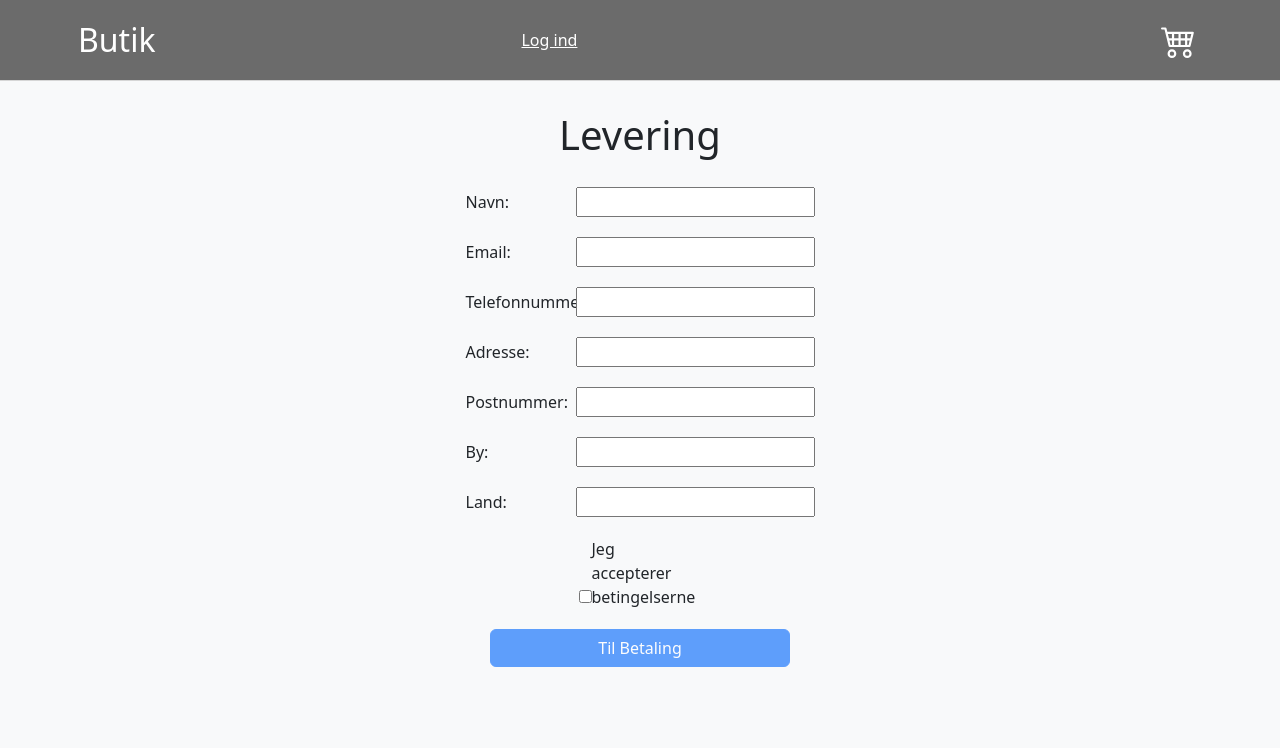
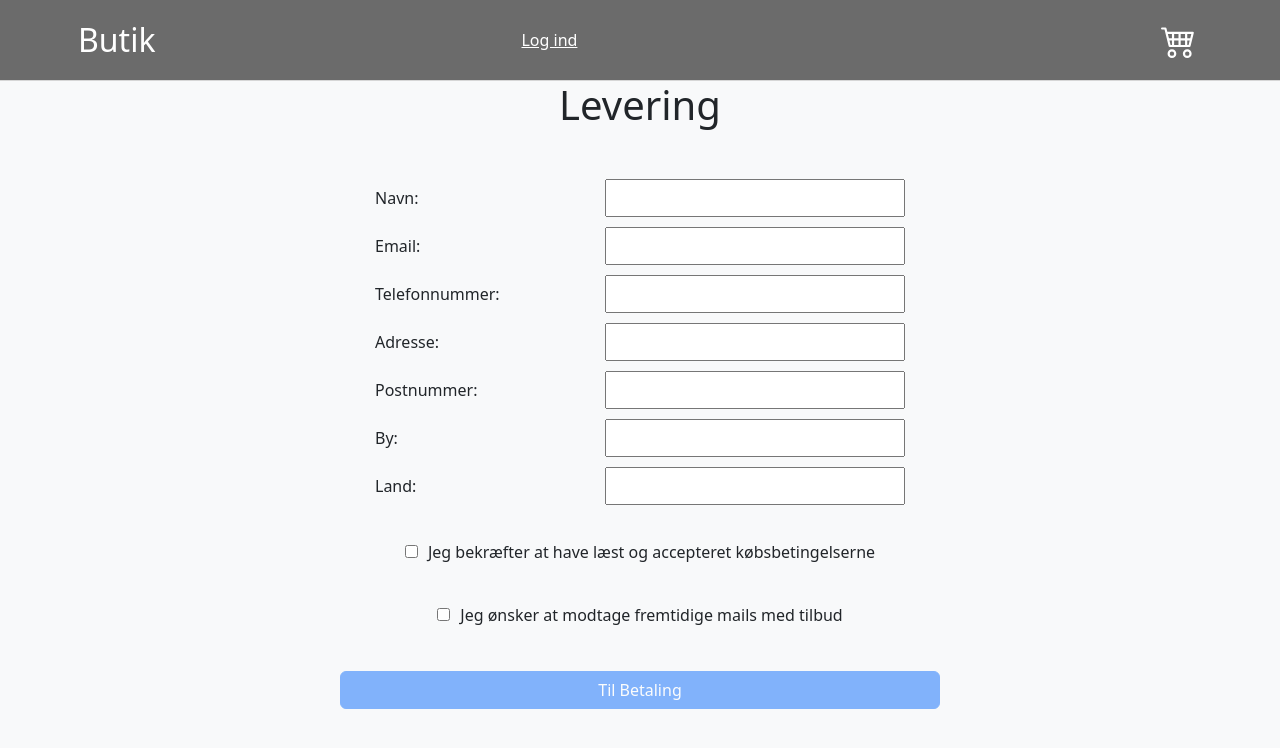
Before and after one commit to oska0281/frontendprojektgruppe7, a React (Vite) app: page /levering in a window 1280 px wide. Shown: the top 748 px of the page. Built offline with nearby package versions, Linux system fonts and the light colour scheme; no server answers.

Commit message:
alt er merged ordentligt sammen nu

```diff
--- a/src/pages/Levering.tsx
+++ b/src/pages/Levering.tsx
@@ -1,57 +1,108 @@
-import {Button} from "react-bootstrap";
-import {Link} from "react-router-dom";
+import { Button } from "react-bootstrap";
+import { Link } from "react-router-dom";
 import React, { useState } from 'react';
-import "../styling/delivery.css";
+import "../styling/Levering.css"
+
 export function Levering() {
   const [isChecked, setIsChecked] = useState(false);
+  const [isFormFilled, setIsFormFilled] = useState(false);
+  const [showMessage, setShowMessage] = useState(false);
+  const [isCheckedMessage, setIsCheckedMessage] = useState(false);
 
   const handleCheck = () => {
     setIsChecked(!isChecked);
+    setIsCheckedMessage(false);
   };
 
+  const handleFormChange = () => {
+    const formFields = document.querySelectorAll('input[type="text"]');
+    const filledFields = Array.from(formFields).filter((field) => (field as HTMLInputElement).value !== '');
+    setIsFormFilled(filledFields.length === formFields.length);
+  };
+
+  const handleSubmit = () => {
+    if (!isFormFilled) {
+      setShowMessage(true);
+      return;
+    }
+
+    if (!isChecked) {
+      setIsCheckedMessage(true);
+      return;
+    }
+
+
+
+  }
+
   return (
-    <form style={{padding:"10px"}}>
-      <h1 style={{padding:"20px"}}>Levering</h1>
-      <div style={{marginBottom:"20px"}}>
+    <form onChange={handleFormChange} onSubmit={handleSubmit}>
+
+      <h1 className="titel">Levering</h1>
+      <div>
         <label>Navn:</label>
-        <input type="text" required/>
+        <input className="inputfelt" type="text" required/>
       </div>
-      <div style={{marginBottom:"20px"}}>
+
+      <div>
         <label>Email:</label>
-        <input type="text" required/>
+        <input className="inputfelt" type="text" required/>
       </div>
-      <div style={{marginBottom:"20px"}}>
+
+      <div>
         <label>Telefonnummer:</label>
-        <input type="text" required/>
+        <input className="inputfelt" type="text" required/>
       </div>
-      <div style={{marginBottom:"20px"}}>
+
+      <div>
         <label>Adresse:</label>
-        <input type="text"  required/>
+        <input className="inputfelt" type="text"  required/>
       </div>
-      <div style={{marginBottom:"20px"}}>
+
+      <div>
         <label>Postnummer:</label>
-        <input type="text" required/>
+        <input className="inputfelt" type="text" required/>
       </div>
-      <div style={{marginBottom:"20px"}}>
+
+      <div>
         <label>By:</label>
-        <input type="text" required/>
+        <input className="inputfelt" type="text" required/>
       </div>
-      <div style={{marginBottom:"20px"}}>
+
+      <div>
         <label>Land:</label>
-        <input type="text" required/>
+        <input className="inputfelt" type="text" required/>
       </div>
-      <div style={{marginBottom:"20px"}}>
-        <input type="checkbox" checked={isChecked} onChange={handleCheck} />
-        <label>Jeg accepterer betingelserne</label>
+
+      {showMessage && (
+        <div className="message">Udfyld venligst alle felterne</div>
+      )}
+
+      <div>
+        <input className="inputbox" type="checkbox"  onChange={handleCheck} />
+        <text>Jeg bekræfter at have læst og accepteret købsbetingelserne</text>
       </div>
+
+        {isCheckedMessage && (
+        <div className="message">Accepter venligst købsbetingelserne</div>
+      )}
+
+        <div>
+        <input className="inputbox" type="checkbox"  />
+        <text>Jeg ønsker at modtage fremtidige mails med tilbud</text>
+      </div>
+
+
+
+
       {isChecked ? (
-        <Link to="/betaling">
-          <Button variant="primary" style={{width:"300px"}}>
+        <Link to={isFormFilled ? "/betaling" : ""}>
+          <Button className="til-betaling-btn" variant="primary" disabled={!isFormFilled} onClick={handleSubmit}>
             Til Betaling
           </Button>
         </Link>
       ) : (
-        <Button variant="primary" style={{width:"300px"}} disabled={!isChecked}>
+        <Button  className="til-betaling-btn-disabled"  variant="primary"  onClick={handleSubmit}>
           Til Betaling
         </Button>
       )}
--- a/src/pages/Registrer.tsx
+++ b/src/pages/Registrer.tsx
@@ -46,7 +46,7 @@ const handleInput=(event: React.ChangeEvent<HTMLInputElement>) =>
 
 
     return(
-        <div className="d-flex justify-content-center align-items-center bg-primary vh-100">
+        <div className="d-flex justify-content-center align-items-center vh-100">
             <div className="bg-white p-3 rounded w-25">
                 <h2>Opret bruger</h2>
                 <form action="" onSubmit={handleSubmit}>
--- /dev/null
+++ b/src/styling/Levering.css
@@ -0,0 +1,48 @@
+
+
+
+.titel{
+  margin-bottom: 50px;
+}
+
+form {
+  display: flex;
+  flex-direction: column;
+  align-items: center;
+}
+
+label {
+  margin-right: 10px;
+  width: 100px;
+}
+
+.inputfelt {
+  padding: 5px;
+  margin-bottom: 10px;
+  width: 300px;
+  margin-left: 120px;
+}
+
+text {
+  margin-left: 10px;
+}
+
+.til-betaling-btn {
+  margin-top: 30px;
+  width: 600px;
+}
+
+.til-betaling-btn-disabled {
+  margin-top: 30px;
+  width: 600px;
+  opacity: 0.5;
+}
+
+.inputbox{
+  margin-top: 30px;
+  margin-bottom: 20px;
+}
+
+.message{
+  color: #dc0b0b;
+}
--- a/src/styling/navigationbar.css
+++ b/src/styling/navigationbar.css
@@ -47,8 +47,12 @@
     margin-left: 350px;
     padding-top: 20px;
     color: #ffffff;
+}
 
+.navbar-login:hover{
+    color: #ffffff;
 }
+
 
 .navbar-btn-cart{
     position: relative;
```
